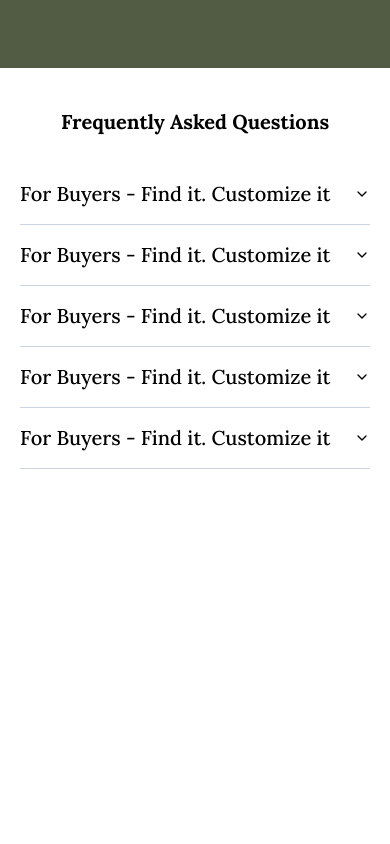
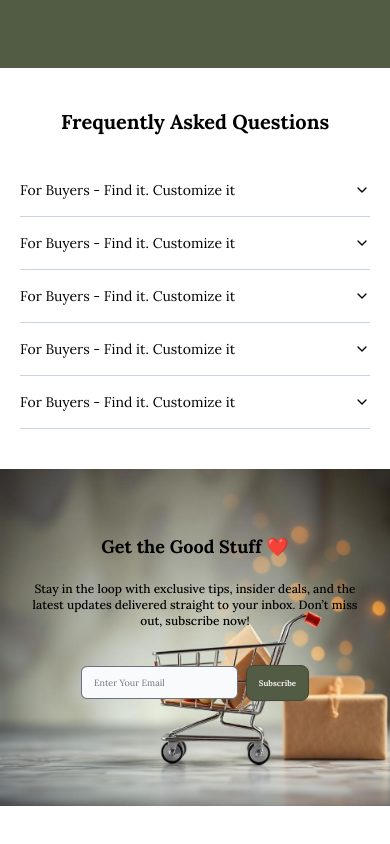
Before and after one commit to Design-Simplified/FE, a Next.js app: page / in a window 390 px wide. Shown: the part 5630-6474 px from the top of the page. Before the commit the page ends 6236 px from the top, so only its background shows below. Built offline with nearby package versions, Linux system fonts and the light colour scheme; no server answers.

Commit message:
feat: add sixthSection and fix lil bit on fifth (mobile)

```diff
--- a/src/app/(LandingPage)/_components/LandingPage/FifthSection.tsx
+++ b/src/app/(LandingPage)/_components/LandingPage/FifthSection.tsx
@@ -27,8 +27,8 @@
               <AccordionTrigger className="text-black">
                 <Typography
                   font="Lora"
-                  weight="medium"
-                  className="text-xl text-black"
+                  weight="regular"
+                  className="text-sm text-black"
                 >
                   For Buyers - Find it. Customize it
                 </Typography>
@@ -38,7 +38,7 @@
                   <Typography
                     font="Lora"
                     weight="regular"
-                    className="text-[#525B44] text-xl hover:font-semibold"
+                    className="text-[#525B44] text-sm hover:font-semibold"
                   >
                     YNTKTS
                   </Typography>
--- /dev/null
+++ b/src/app/(LandingPage)/_components/LandingPage/SixthSection.tsx
@@ -0,0 +1,61 @@
+"use client";
+import Button from "@/components/buttons/Button";
+import Input from "@/components/form/Input";
+import NextImage from "@/components/NextImage";
+import Typography from "@/components/Typography";
+import { FormProvider, useForm } from "react-hook-form";
+
+export default function SixthSection() {
+  const methods = useForm();
+  return (
+    <div className="w-full relative py-16 px-8">
+      <div className="w-full flex flex-col gap-9">
+        <div className="title w-full flex flex-col gap-5">
+          <Typography font="Lora" weight="bold" className="text-lg text-center">
+            Get the Good Stuff ❤️
+          </Typography>
+          <Typography
+            font="Lora"
+            weight="medium"
+            className="text-xs text-center"
+          >
+            Stay in the loop with exclusive tips, insider deals, and the latest
+            updates delivered straight to your inbox. Don’t miss out, subscribe
+            now!
+          </Typography>
+        </div>
+        <div className="subscribeButton w-full flex justify-center items-center">
+          <FormProvider {...methods}>
+            <form className="w-[70%] flex flex-row gap-2 justify-center items-center">
+              <Input
+                id="Email"
+                type="email"
+                placeholder="Enter Your Email"
+                className="placeholder:text-[9px] text-[9px]"
+              />
+              <Button variant="green" type="submit" className="py-1">
+                <Typography
+                  font="Lora"
+                  weight="semibold"
+                  className="text-[8px]  text-white"
+                >
+                  Subscribe
+                </Typography>
+              </Button>
+            </form>
+          </FormProvider>
+        </div>
+      </div>
+      <section className="absolute w-full left-0 top-0 -z-[1000]">
+        <NextImage
+          src="/LandingPage/bgSection6Mobile.png"
+          alt="Good Stuff"
+          width={390}
+          height={337}
+          className="rounded-lg w-full absolute top-0 left-0"
+          imgClassName="w-full object-cover"
+        />
+      </section>
+    </div>
+  );
+}
--- a/src/app/page.tsx
+++ b/src/app/page.tsx
@@ -6,6 +6,7 @@
 import ThirdSection from "./(LandingPage)/_components/LandingPage/ThirdSection";
 import FourthSection from "./(LandingPage)/_components/LandingPage/FourthSection";
 import FifthSection from "./(LandingPage)/_components/LandingPage/FifthSection";
+import SixthSection from "./(LandingPage)/_components/LandingPage/SixthSection";
 
 export default function Home() {
   return (
@@ -16,6 +17,7 @@
         <ThirdSection />
         <FourthSection />
         <FifthSection />
+        <SixthSection />
         <NextImage
           src="/LandingPage/StickyRobot.svg"
           alt="Robot"
```
Also changed, not shown: public/images/LandingPage/bgSection6Mobile.png (added).
